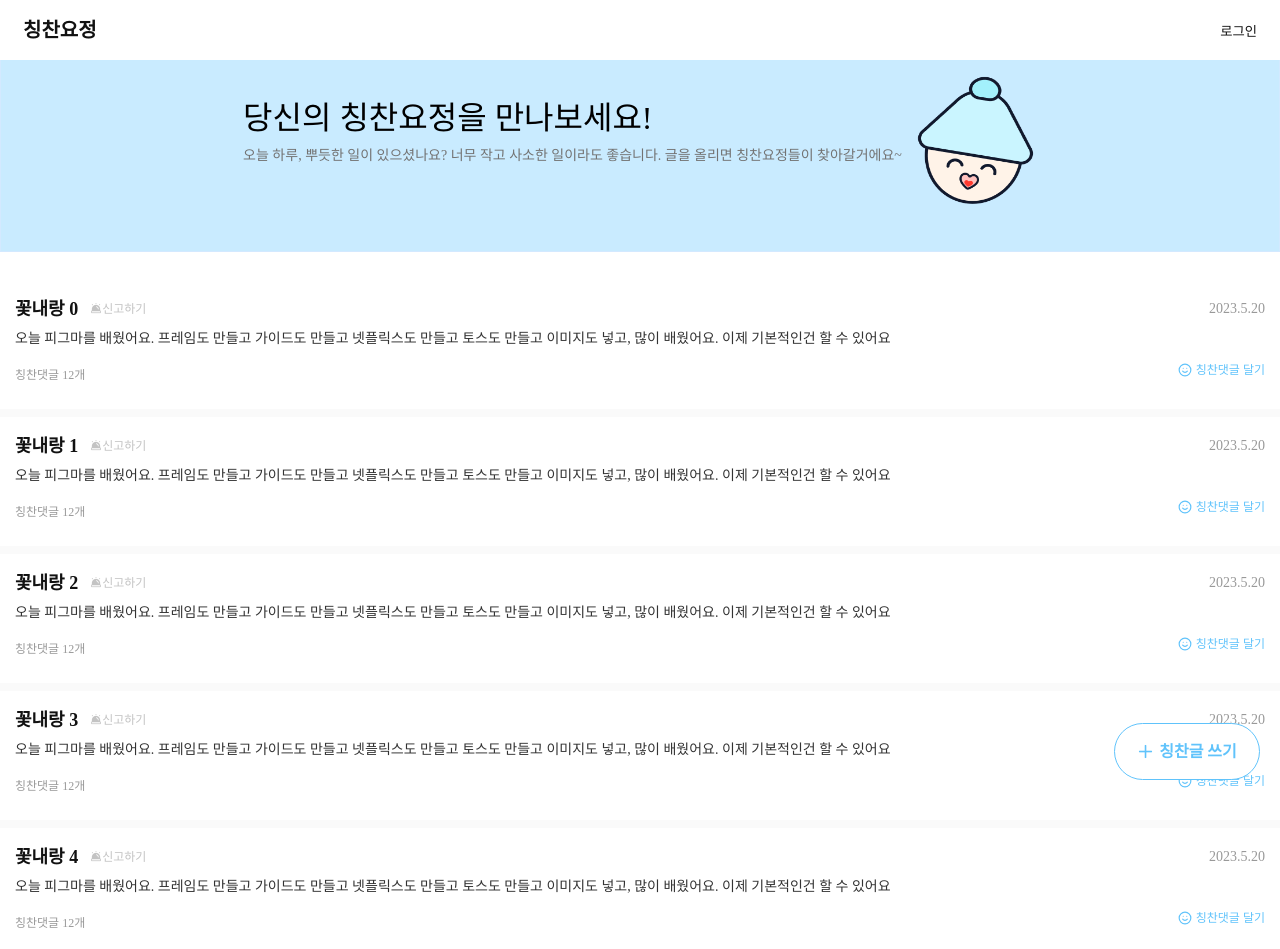
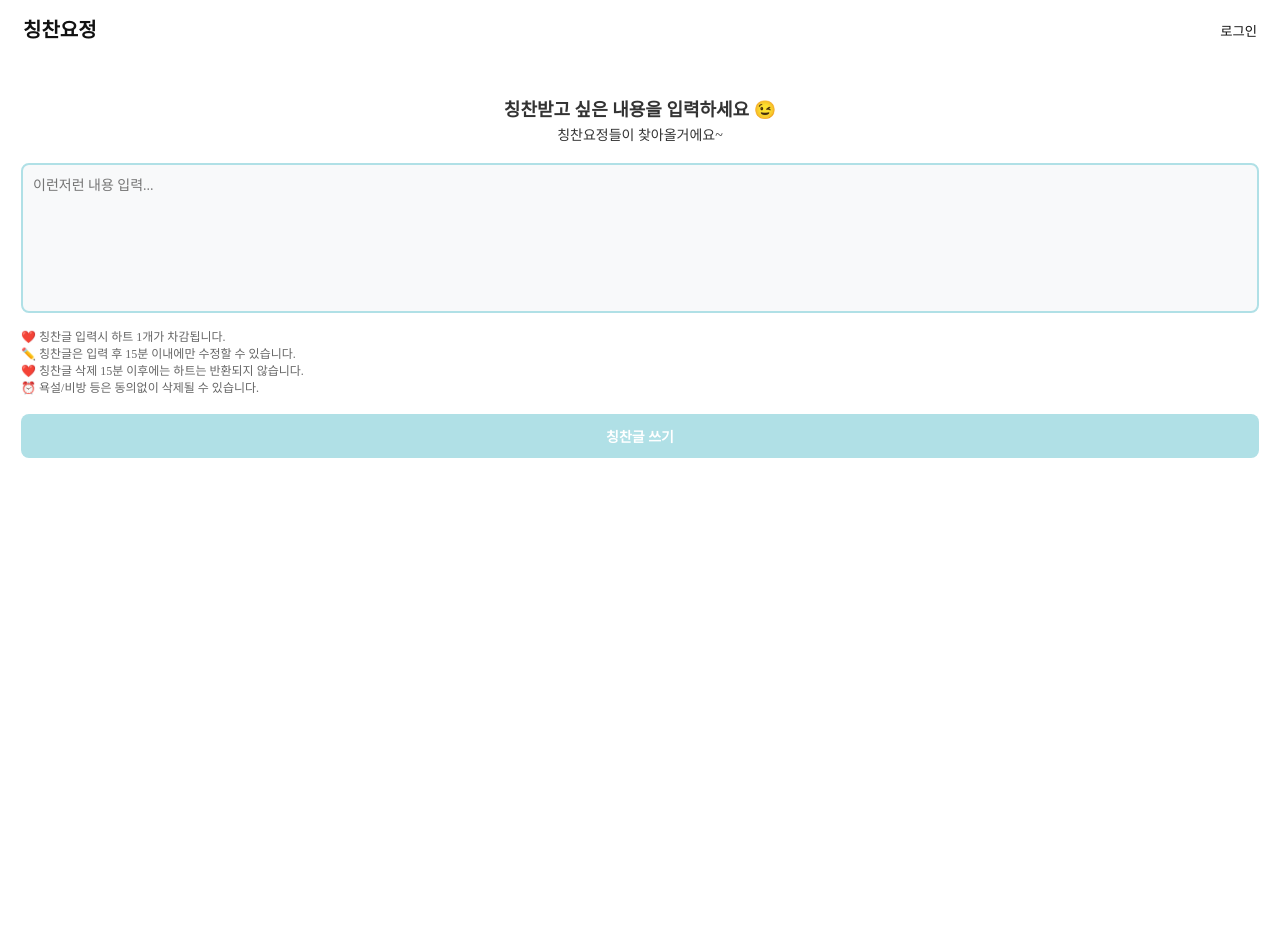
Before and after one commit to chchyj-project/chchyj-front, a React (Vite) app: page /home in a window 1280 px wide. Both pictures are taken after a click on the button "칭찬글 쓰기". After the commit the page ends 800 px from the top, so only its background shows below. Built offline with nearby package versions, Linux system fonts and the light colour scheme.

Commit message:
[style]: 칭찬글 쓰기 ui 추가중

```diff
--- a/eslint.config.js
+++ b/eslint.config.js
@@ -23,6 +23,8 @@ export default tseslint.config(
         'warn',
         { allowConstantExport: true },
       ],
+      'react/jsx-uses-vars': 'off', // JSX 요소를 위한 추가 설정
+
       'no-unused-vars': 'off', // 기존 규칙 비활성화
       '@typescript-eslint/no-explicit-any': 'off', // 이 줄을 추가하여 규칙 비활성화
     },
--- a/src/pages/Home.tsx
+++ b/src/pages/Home.tsx
@@ -4,6 +4,10 @@ import Logo from '../images/character.png';
 import PraiseItem from './PraiseItem.tsx'; // 이미지 경로에 맞게 수정하세요
 import PlusImageIcon from '../images/plus.png';
 import FixedHeader from '../components/FixedHeader.tsx';
+import Slider from 'react-slick';
+import { useState } from 'react';
+import 'slick-carousel/slick/slick.css';
+import 'slick-carousel/slick/slick-theme.css';
 
 const PraiseCard = styled.div`
   background-color: ${styleToken.color.primary};
@@ -24,21 +28,6 @@ const ContentWrapper = styled.div`
 const TextGroup = styled.div`
   display: flex;
   flex-direction: column;
-`;
-
-const Title = styled.h2`
-  font-size: 32px;
-  color: ${styleToken.color.text};
-  margin: 0;
-  font-weight: 400;
-  line-height: 38px;
-`;
-
-const Subtitle = styled.p`
-  font-size: 14px;
-  line-height: 17px;
-  color: ${styleToken.color.textLight};
-  margin: 10px 0 20px 0;
 `;
 
 const Icon = styled.img`
@@ -89,18 +78,123 @@ const ListGap = styled.div`
   height: 8px;
 `;
 
-const array = ['2', '3', '4', '5', '6'];
-const HomePage = styled.div`
-  //position: relative;
-  //height: 100vh;
-  //width: 100%;
+const WriteSlide = styled.div`
+  width: 100%;
+  height: 100%;
+  background-color: white;
+  padding: 20px;
+  box-sizing: border-box;
+  display: flex;
+  flex-direction: column;
+  align-items: center;
+  justify-content: center;
 `;
-// 컴포넌트
+
+interface SlideWrapperProps {
+  isOpen: boolean;
+}
+const SlideWrapper = styled.div<SlideWrapperProps>`
+  position: fixed;
+  bottom: 0;
+  left: 0;
+  width: 100%;
+  height: 90%;
+  background-color: white;
+  z-index: 2000;
+  transition: transform 0.5s ease;
+  transform: ${({ isOpen }) => (isOpen ? 'translateY(0)' : 'translateY(100%)')};
+  overflow: hidden;
+`;
 const Home = () => {
   console.log('homePage');
+  const array = ['2', '3', '4', '5', '6'];
+
+  const [isWriteMode, setWriteMode] = useState(false);
+
+  const handleWriteClick = () => {
+    console.log('write click');
+    setWriteMode(!isWriteMode);
+  };
+
+  const Title = styled.h1`
+    font-size: 18px;
+    font-weight: bold;
+    color: #333333;
+    text-align: center;
+    margin-bottom: 10px;
+  `;
+
+  const Subtitle = styled.p`
+    font-size: 14px;
+    color: #333333;
+    text-align: center;
+    margin-bottom: 20px;
+  `;
+
+  const Textarea = styled.textarea`
+    width: 100%;
+    height: 150px;
+    padding: 10px;
+    border: 2px solid #b0e0e6;
+    border-radius: 8px;
+    resize: none;
+    outline: none;
+    font-size: 14px;
+    line-height: 1.5;
+    margin-bottom: 15px;
+    color: #333333;
+    background-color: #f8f9fa;
+  `;
+
+  const NoteContainer = styled.div`
+    margin-bottom: 20px;
+  `;
+
+  const Note = styled.div`
+    display: flex;
+    align-items: center;
+    font-size: 12px;
+    color: #666666;
+    margin-bottom: 5px;
+
+    & svg {
+      margin-right: 5px;
+      color: #ff6b6b;
+    }
+  `;
+
+  const Button = styled.button`
+    width: 100%;
+    padding: 12px;
+    background-color: #b0e0e6;
+    color: #ffffff;
+    font-size: 14px;
+    font-weight: bold;
+    border: none;
+    border-radius: 8px;
+    cursor: pointer;
+    transition: background-color 0.3s ease;
+
+    &:hover {
+      background-color: #add8e6;
+    }
+  `;
+
+  const sliderSettings = {
+    dots: false,
+    infinite: false,
+    speed: 500,
+    slidesToShow: 1,
+    slidesToScroll: 1,
+    vertical: true,
+    verticalSwiping: true,
+  };
   return (
-    <HomePage>
+    <div>
       <FixedHeader />
+      {!isWriteMode && (
+        <>
+          {' '}
           <PraiseCard>
             <ContentWrapper>
               <TextGroup>
@@ -128,11 +222,35 @@ const Home = () => {
               );
             })}
           </PraiseList>
-      <FloatingButton>
+        </>
+      )}
+      <FloatingButton onClick={handleWriteClick}>
         <PlusIcon src={PlusImageIcon} alt="plus" />
         칭찬글 쓰기
       </FloatingButton>
-    </HomePage>
+      {isWriteMode && (
+        <SlideWrapper isOpen={isWriteMode}>
+          <Slider {...sliderSettings}>
+            <WriteSlide>
+              <Title>칭찬받고 싶은 내용을 입력하세요 😉</Title>
+              <Subtitle>칭찬요정들이 찾아올거에요~</Subtitle>
+              <Textarea placeholder="이런저런 내용 입력..."></Textarea>
+              <NoteContainer>
+                <Note>❤️ 칭찬글 입력시 하트 1개가 차감됩니다.</Note>
+                <Note>
+                  ✏️ 칭찬글은 입력 후 15분 이내에만 수정할 수 있습니다.
+                </Note>
+                <Note>
+                  ❤️ 칭찬글 삭제 15분 이후에는 하트는 반환되지 않습니다.
+                </Note>
+                <Note>⏰ 욕설/비방 등은 동의없이 삭제될 수 있습니다.</Note>
+              </NoteContainer>
+              <Button>칭찬글 쓰기</Button>
+            </WriteSlide>
+          </Slider>
+        </SlideWrapper>
+      )}
+    </div>
   );
 };
 export default Home;
```
Also changed, not shown: src/pages/CreatePraise.tsx (deleted, +0 -106 lines), src/images/left_arrow.png (added). Lines whose indentation alone changed are shown as unchanged.
